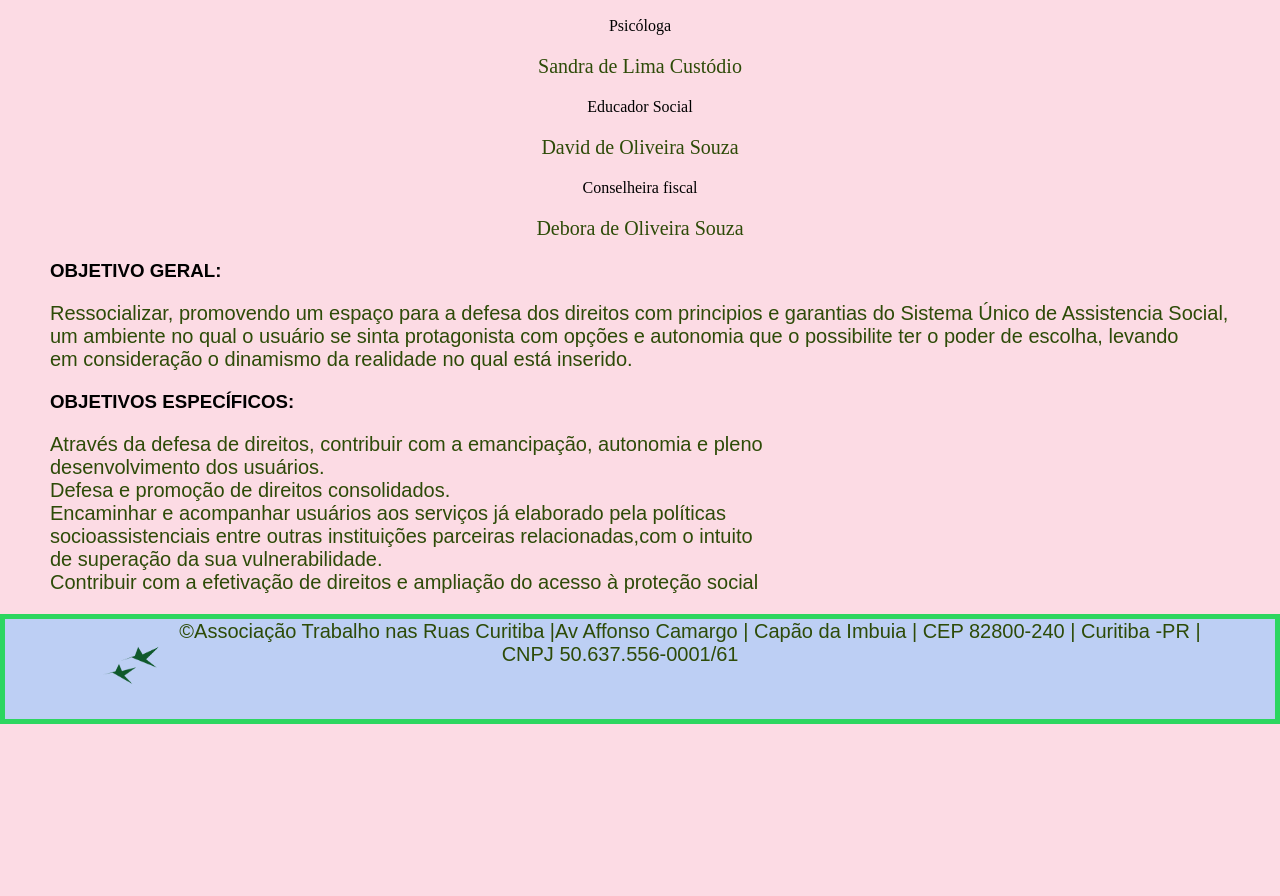
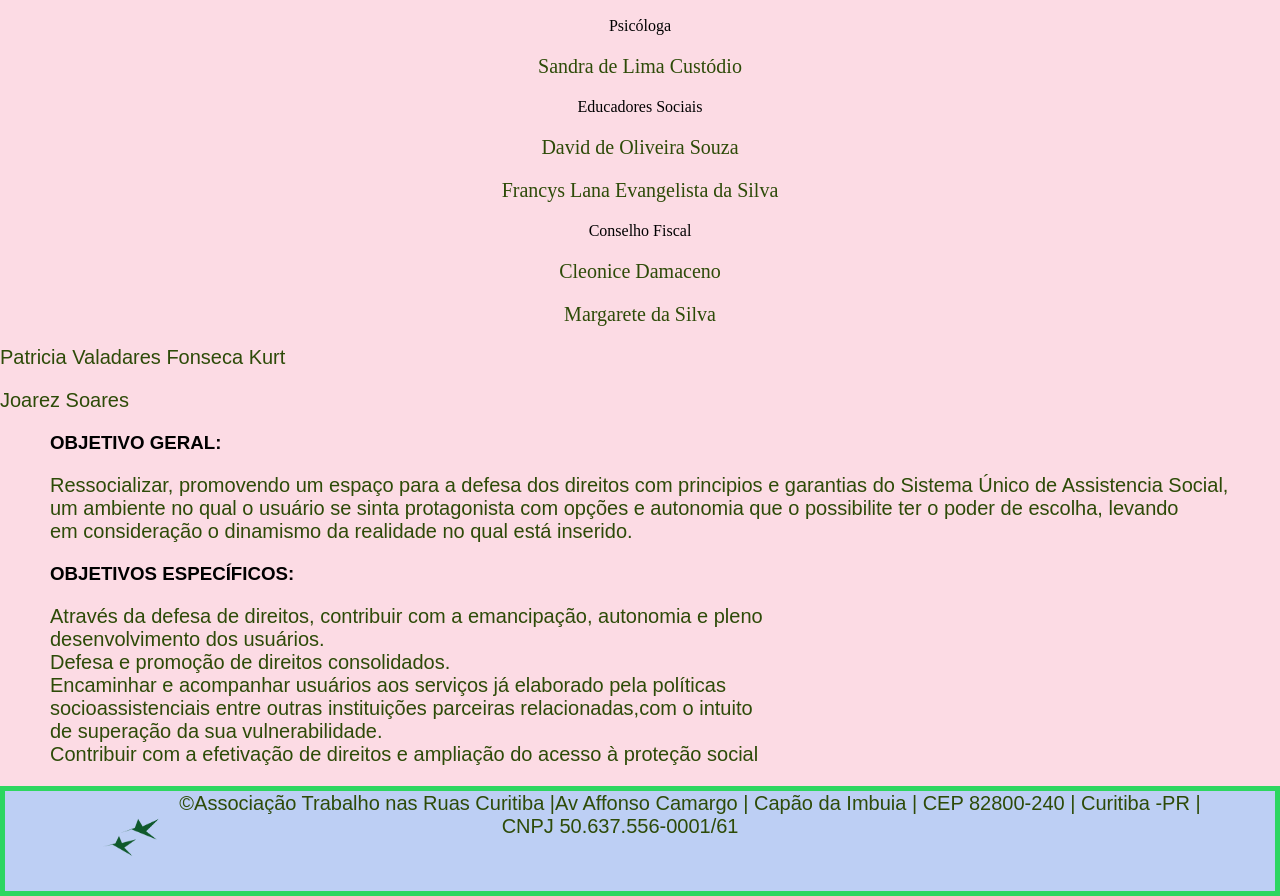
Before and after one commit to mirinay/Atruc, a plain HTML site: page Sobre a instituição.html in a window 1280 px wide. Shown: the part 966-1862 px from the top of the page. Before the commit the page ends 1690 px from the top, so only its background shows below. Drawn offline with Linux system fonts and the light colour scheme.

Commit message:
nova alteração conselho

```diff
--- a/Sobre a instituição.html
+++ b/Sobre a instituição.html
@@ -47,11 +47,18 @@
     <div class="psicologa"> Psicóloga</br>
       <p>Sandra de Lima Custódio</p></div>
 
-    <div class="educador"> Educador Social</br>
-        <p>David de Oliveira Souza</p></div>
+    <div class="educador"> Educadores Sociais</br>
+        <p>David de Oliveira Souza</p>
+      <p>Francys Lana Evangelista da Silva</p></div>
 
-    <div class="conselheira"> Conselheira fiscal</br>
-      <p>Debora de Oliveira Souza</p></div>
+    <div class="conselheira"> Conselho Fiscal</br>
+      <p>Cleonice Damaceno</p>
+    <p>Margarete da Silva</p></div>
+      <div class="Administrativo"><p>Patricia Valadares Fonseca Kurt</p></div>
+
+          <div class="Assistente Social"><p>Joarez Soares</p></div>
+
+
 
       <div class="section">
 
```
